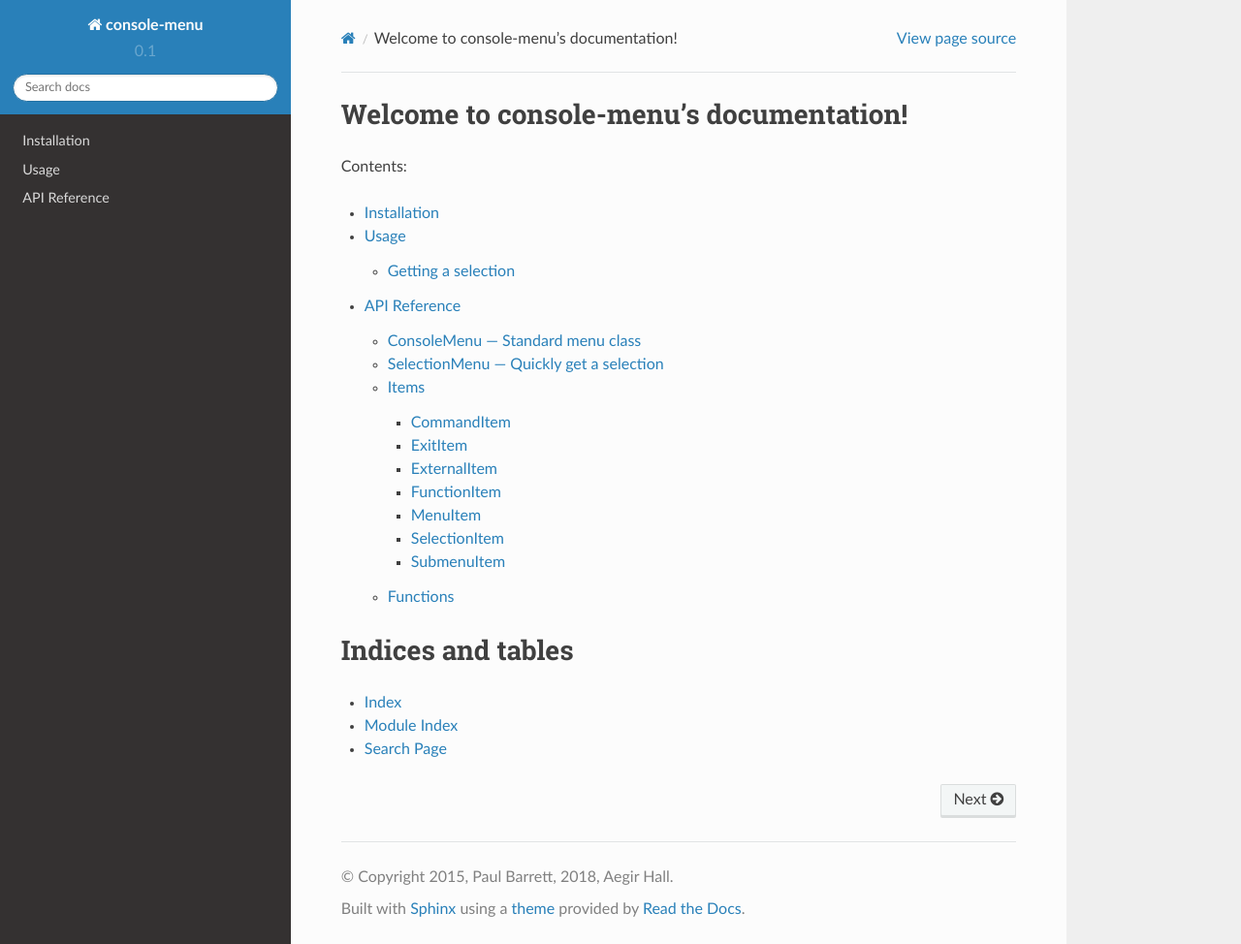
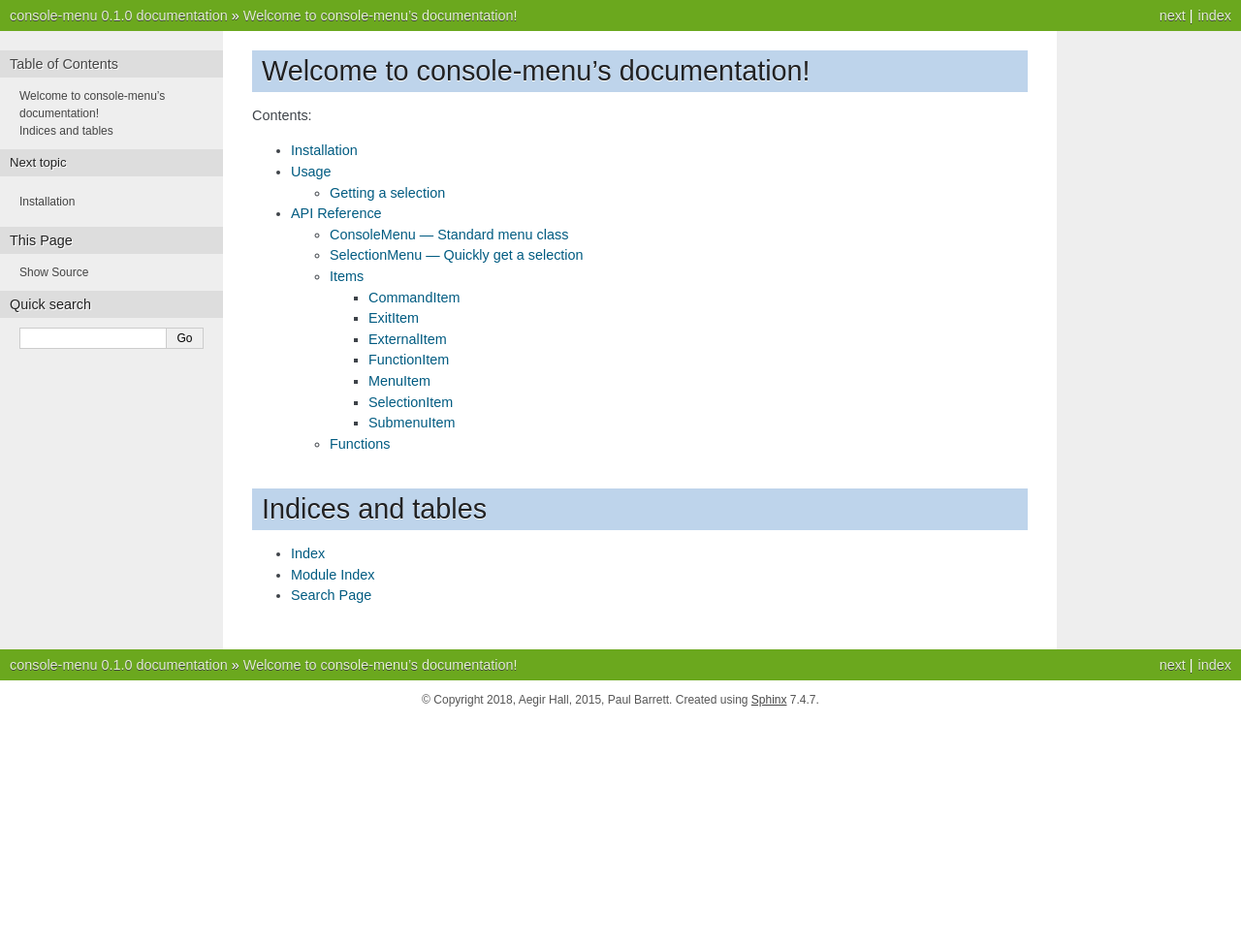
Before and after one commit to aegirhall/console-menu, a Sphinx documentation site: the page built from docs/index.rst, in a window 1280 px wide and 974 px high. Shown: the whole window at 97% size. Built offline with Sphinx 7.4.7, drawn with Linux system fonts in a browser that asks for light colours.

Commit message:
change sphinx theme and fix errors in rst files

```diff
--- a/docs/conf.py
+++ b/docs/conf.py
@@ -52,8 +52,8 @@
 
 # General information about the project.
 project = 'console-menu'
-copyright = '2015, Paul Barrett, 2018, Aegir Hall'
-author = 'Paul Barrett, Aegir Hall'
+copyright = '2018, Aegir Hall, 2015, Paul Barrett'
+author = 'Aegir Hall, Paul Barrett'
 
 # The version info for the project you're documenting, acts as replacement for
 # |version| and |release|, also used in various other places throughout the
@@ -89,7 +89,7 @@
 
 # List of patterns, relative to source directory, that match files and
 # directories to ignore when looking for source files.
-exclude_patterns = ['_build']
+exclude_patterns = ['_build', 'lib']
 
 # The reST default role (used for this markup: `text`) to use for all
 # documents.
@@ -122,7 +122,7 @@
 
 # The theme to use for HTML and HTML Help pages.  See the documentation for
 # a list of builtin themes.
-html_theme = 'sphinx_rtd_theme'
+html_theme = 'nature'
 
 # Theme options are theme-specific and customize the look and feel of a theme
 # further.  For a list of options available for each theme, see the
--- a/docs/consolemenu/ConsoleMenu.rst
+++ b/docs/consolemenu/ConsoleMenu.rst
@@ -1,5 +1,5 @@
 ConsoleMenu --- Standard menu class
-==================================
+===================================
 
 .. autoclass:: consolemenu.ConsoleMenu
 
--- a/docs/index.rst
+++ b/docs/index.rst
@@ -4,7 +4,7 @@
    contain the root `toctree` directive.
 
 Welcome to console-menu's documentation!
-=======================================
+========================================
 
 Contents:
 
```
